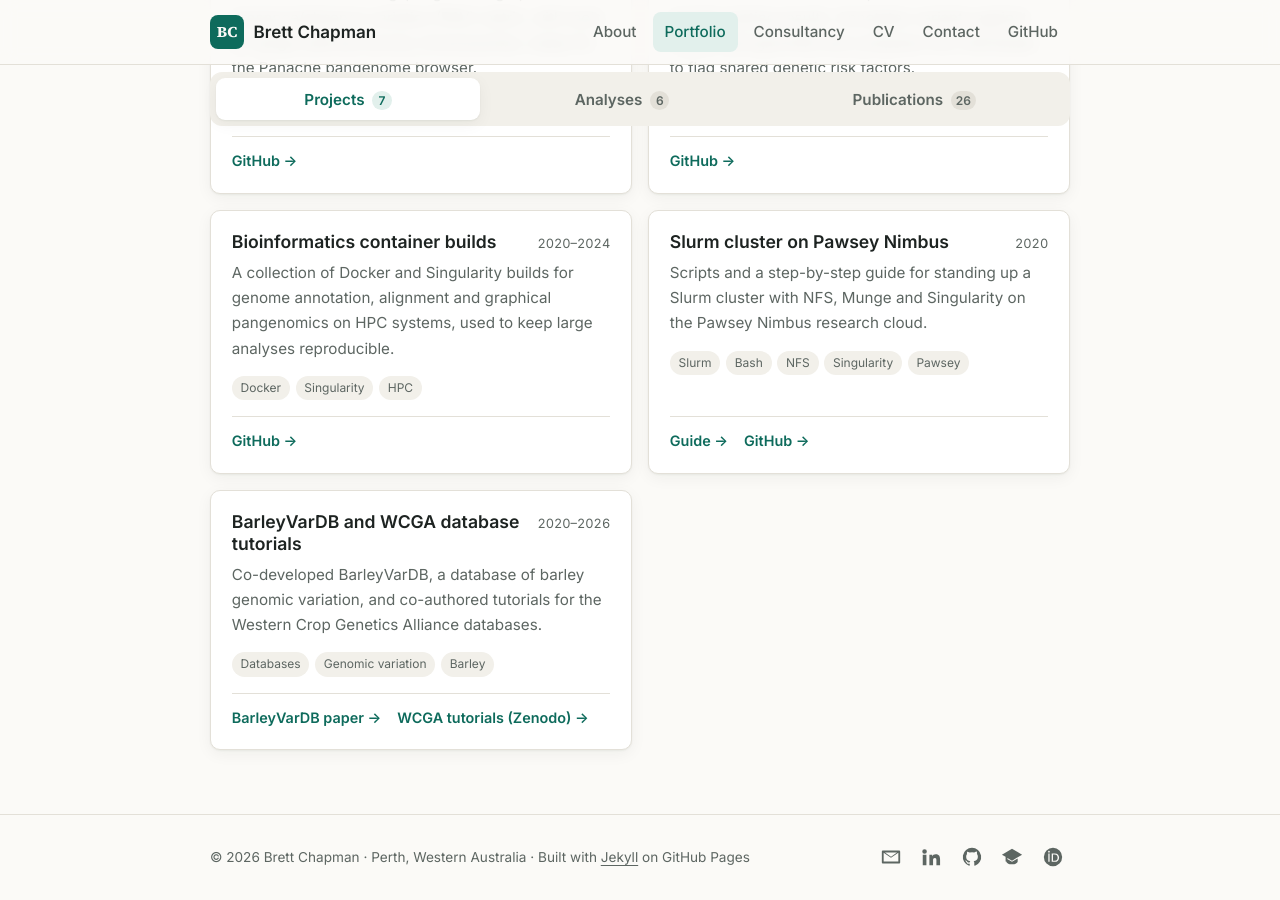
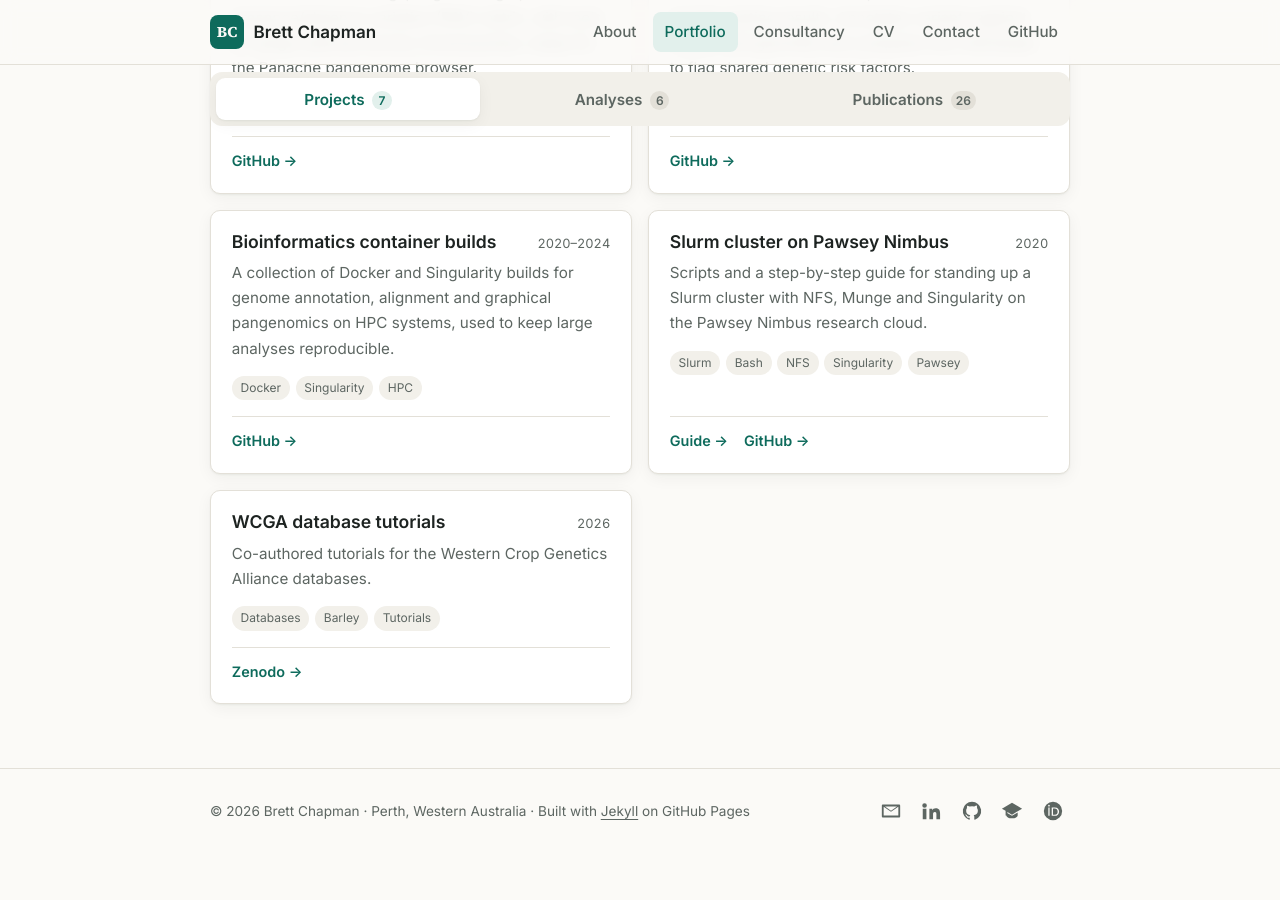
Before and after one commit to brettChapman/brettChapman.github.io, a Jekyll site: the page built from portfolio.html, in a window 1280 px wide and 900 px high, scrolled down 783 px. Built offline with Jekyll 4.4.1, drawn with Linux system fonts in a browser that asks for light colours; after the commit the page ends 1637 px from its top, so only the background shows below that.

Commit message:
Remove BarleyVarDB from projects
Co-Authored-By: Claude Opus 5.5 <noreply@anthropic.com>
Claude-Session: https://claude.ai/code/session_01NsdaR74wPxi2s5sBpKUEkk

```diff
--- a/_data/portfolio.yml
+++ b/_data/portfolio.yml
@@ -69,16 +69,13 @@ projects:
       - label: GitHub
         url: https://github.com/brettChapman/Nimbus_Cluster
 
-  - title: BarleyVarDB and WCGA database tutorials
-    year: 2020–2026
+  - title: WCGA database tutorials
+    year: 2026
     summary: >-
-      Co-developed BarleyVarDB, a database of barley genomic variation, and co-authored
-      tutorials for the Western Crop Genetics Alliance databases.
-    tags: [Databases, Genomic variation, Barley]
+      Co-authored tutorials for the Western Crop Genetics Alliance databases.
+    tags: [Databases, Barley, Tutorials]
     links:
-      - label: BarleyVarDB paper
-        url: https://doi.org/10.1093/database/baaa091
-      - label: WCGA tutorials (Zenodo)
+      - label: Zenodo
         url: https://doi.org/10.5281/zenodo.21448532
 
 analyses:
```
